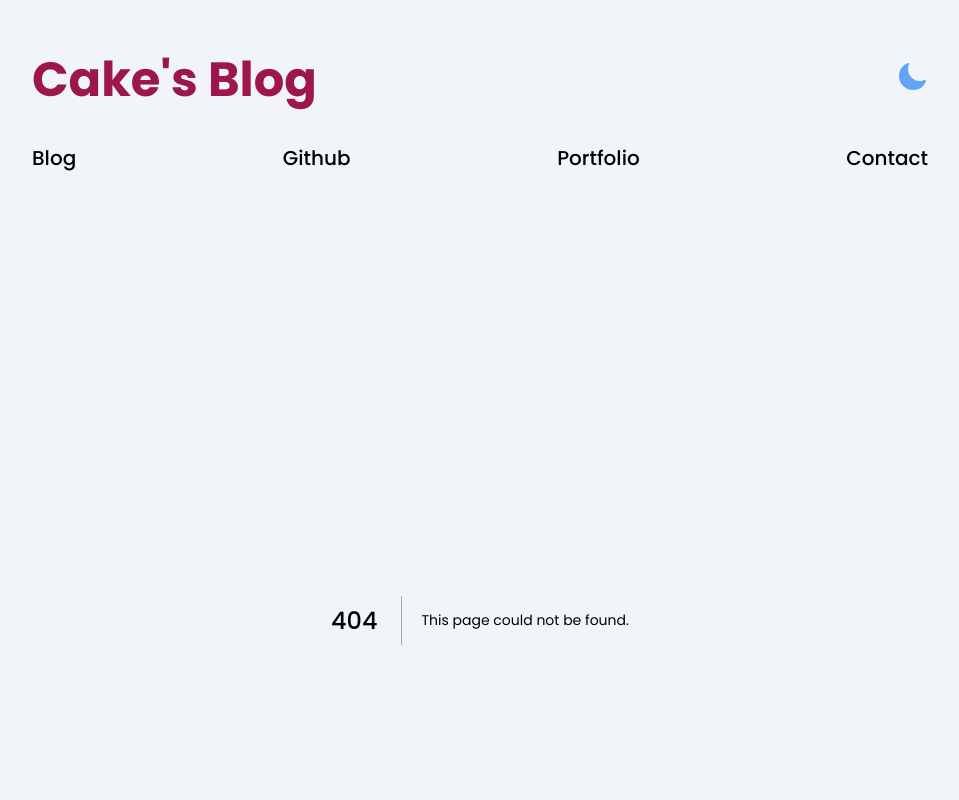
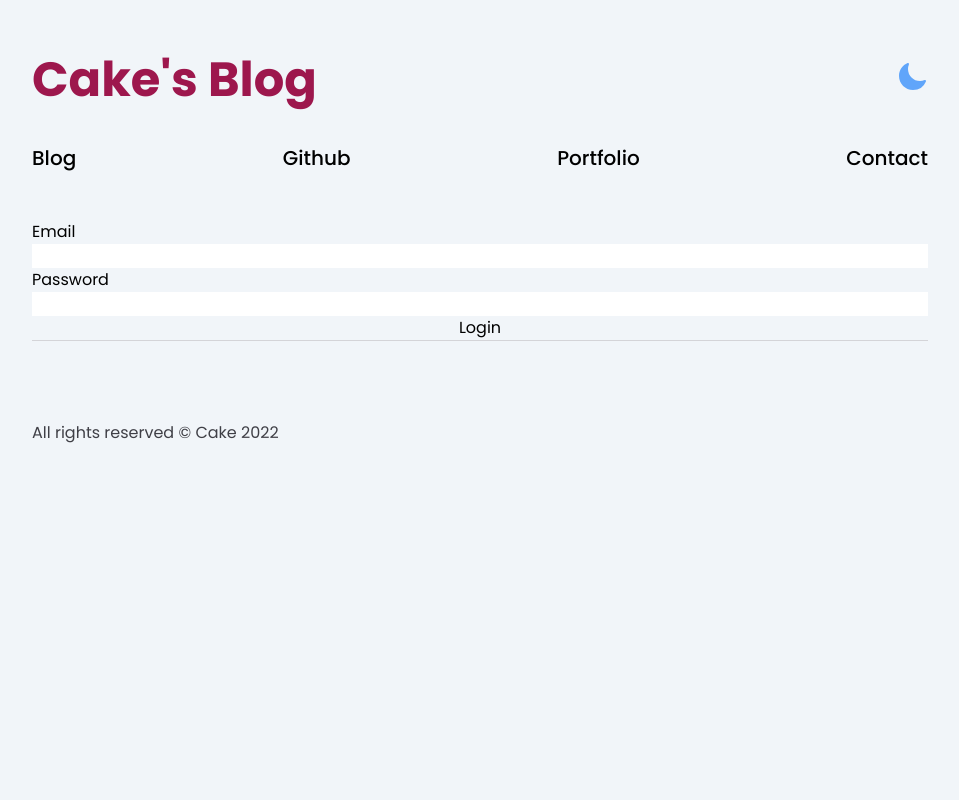
Before and after one commit to cakegod/Blog-API, a Next.js app in the folder client/: page /user/login in a window 1280 px wide. Before the commit this address had no page. Shown: the top 800 px of the page, without its empty margins (160-1119 px from the left). Built offline with nearby package versions, Linux system fonts and the light colour scheme.

Commit message:
feat: add login page

```diff
--- /dev/null
+++ b/client/src/pages/user/login.tsx
@@ -0,0 +1,60 @@
+import React, { useState } from 'react';
+
+function Login() {
+  const [form, setForm] = useState({
+    email: '',
+    password: '',
+  });
+
+  const handleChange = (e: React.ChangeEvent<HTMLInputElement>) => {
+    setForm({ ...form, [e.target.name]: e.target.value });
+  };
+  // new URL('/user/register', process.env.URL)
+  const handleSubmit = async (e: React.FormEvent) => {
+    e.preventDefault();
+    await fetch(new URL(`/user/login`, process.env.URL), {
+      method: 'POST',
+      body: JSON.stringify({
+        email: form.email,
+        password: form.password,
+      }),
+      headers: {
+        'Content-type': 'application/json; charset=UTF-8',
+      },
+    })
+      .then((response) => response.json())
+      .then((data) => {
+        console.log(data);
+      })
+      .catch((err) => {
+        console.log(err.message);
+      });
+  };
+
+  return (
+    <form
+      action=''
+      method='POST'
+      className='flex flex-col'
+      onSubmit={handleSubmit}
+    >
+      <label htmlFor='email'>Email</label>
+      <input
+        onChange={handleChange}
+        value={form.email}
+        type='email'
+        name='email'
+      />
+      <label htmlFor='password'>Password</label>
+      <input
+        onChange={handleChange}
+        value={form.password}
+        type='password'
+        name='password'
+      />
+      <button type='submit'>Login</button>
+    </form>
+  );
+}
+
+export default Login;
```
